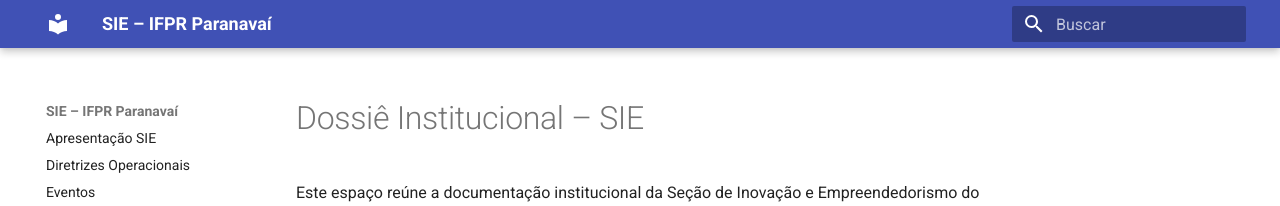
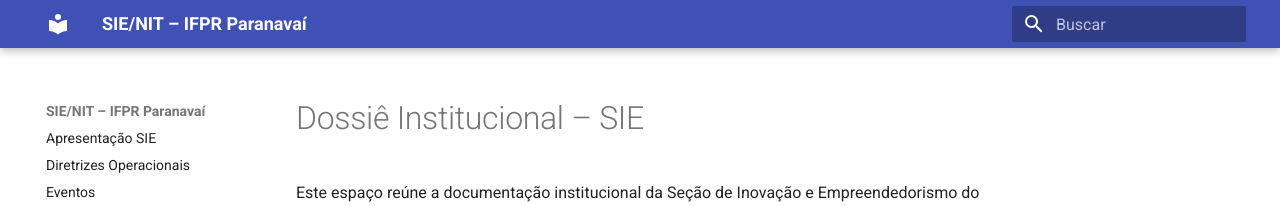
Before and after one commit to ifpr-sie-paranavai/dossie, an MkDocs documentation site: the page built from docs/index.md, in a window 1280 px wide. Shown: the top 206 px of the page. Built offline with MkDocs 1.6.1 and Material for MkDocs 9.7.7, drawn with Linux system fonts in a browser that asks for light colours.

Commit message:
Update mkdocs.yml

```diff
--- a/mkdocs.yml
+++ b/mkdocs.yml
@@ -1,4 +1,4 @@
-site_name: SIE – IFPR Paranavaí
+site_name: SIE/NIT – IFPR Paranavaí
 site_description: Documentação institucional da Seção de Inovação e Empreendedorismo – Campus Paranavaí
 site_author: Seção de Inovação e Empreendedorismo – IFPR Paranavaí
 
```
